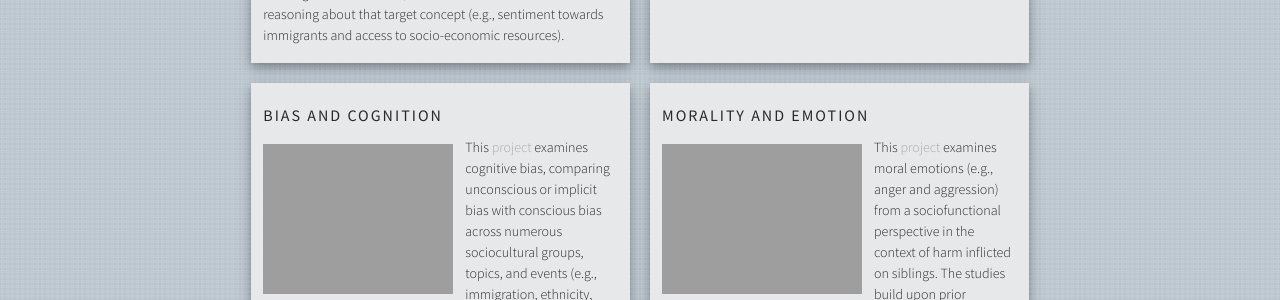
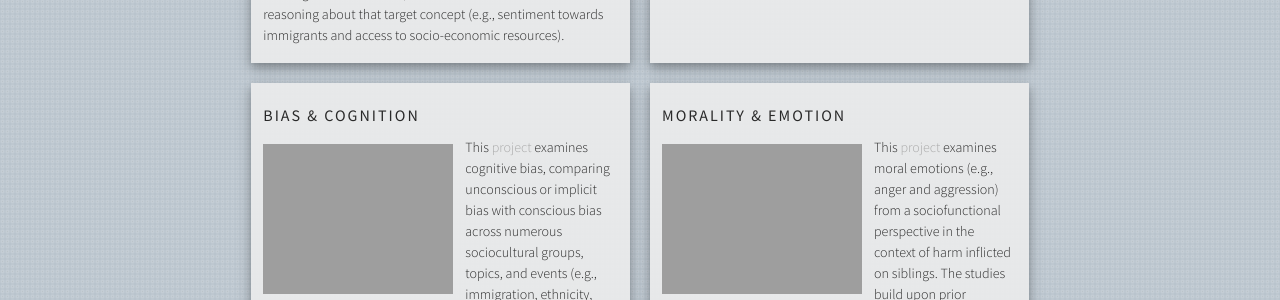
Before and after one commit to kariemoorman/kariemoorman.github.io, a Jekyll site: the page built from about.md, in a window 1280 px wide and 900 px high, scrolled down 1601 px. Shown: the part 155-455 px from the top of the window. Built offline with Jekyll 4.4.1, drawn with Linux system fonts in a browser that asks for light colours; nearby versions of some CDN libraries.

Commit message:
Update about.md

```diff
--- a/about.md
+++ b/about.md
@@ -58,14 +58,14 @@ permalink: /about/
 </div>
 
 <div class="manual-content h-min item5">
-<div class="manual-subtitle">Bias and Cognition</div>
+<div class="manual-subtitle">Bias & Cognition</div>
 <div class='img big'><a href="https://scenechange.co.uk/wp-content/uploads/bfi_thumb/cognitive-bias-scene-change-36lv20npcnknboxxqv8ave.jpg" target="_blank">
 <img id='bias'></a></div>
 <div><p>This <a href='/media/docs/bias_and_cognition_presentation_moormankarie_2018.pdf' target="_blank">project</a> examines cognitive bias, comparing unconscious or implicit bias with conscious bias across numerous sociocultural groups, topics, and events (e.g., immigration, ethnicity, elections). We conduct survey-based experiments for adult participants in the United States comprised of a series of implicit association tests (IAT), bias inventory metrics, political ideology metrics, and free response questions allowing participants to self-assess their own bias. We compare results with those found in large-scale language models using WEAT/WEFAT <a href='https://doi.org/10.1126/science.aal4230' target="_blank">(Caliskan, Bryson, & Narayanan, 2017)</a> trained on various corpora (e.g., Twitter, Reddit, Wikipedia, News, CommonCrawl) across multiple languages(e.g., English, Spanish, Chinese).</p></div>
 </div>
 
 <div class="manual-content h-min item6">
-<div class="manual-subtitle">Morality and Emotion</div>
+<div class="manual-subtitle">Morality & Emotion</div>
 <div class='img'><a href="https://pubmed.ncbi.nlm.nih.gov/31829720/" target="_blank">
 <img id='emotion'></a></div>
 <div><p>This <a href='https://www.researchgate.net/publication/337925035_Morality_is_relative_Anger_disgust_and_aggression_as_contingent_responses_to_sibling_versus_acquaintance_harm'  target="_blank">project</a> examines moral emotions (e.g., anger and aggression) from a sociofunctional perspective in the context of harm inflicted on siblings. The studies build upon prior research by Molho, Tybur, Güler, Balliet, and Hofmann (2017), who suggest that anger reactions to moral violations are more intense when the wrongdoing affects oneself compared to when it affects acquaintances. The rationale behind this heightened anger response is that aggressive confrontation is evolutionarily incentivized to protect one's fitness, as it is inherently risky. These findings replicate and extend the sociofunctionalist account of moral emotions to include the context of kinship relationships, suggesting that people are more likely to respond with anger and a willingness to confront wrongdoers when harm affects themselves or their siblings. This is consistent with the theory that such reactions evolved to protect fitness.</p></div>
```
